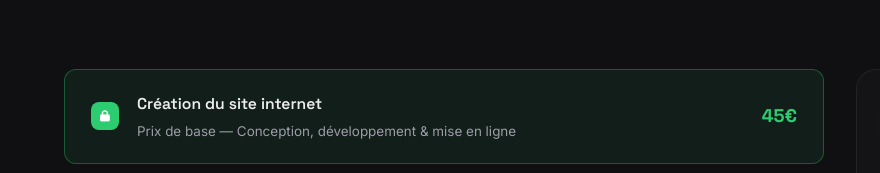
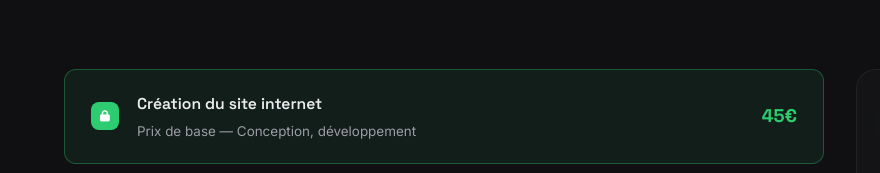
Before and after one commit to ScFaZeR/vscript-devis-web, a plain HTML site: page index.html in a window 1280 px wide. Shown: the part 2792-2965 px from the top of the page, 0-880 px from the left. Drawn offline with nearby package versions, Linux system fonts and the light colour scheme.

Commit message:
Update pricing description in index.html
Removed 'mise en ligne' from the pricing description.

```diff
--- a/index.html
+++ b/index.html
@@ -262,7 +262,7 @@
                             </div>
                             <div class="devis-line-info">
                                 <h4>Création du site internet</h4>
-                                <p>Prix de base — Conception, développement & mise en ligne</p>
+                                <p>Prix de base — Conception, développement</p>
                             </div>
                         </div>
                         <div class="devis-line-price">45€</div>
```
